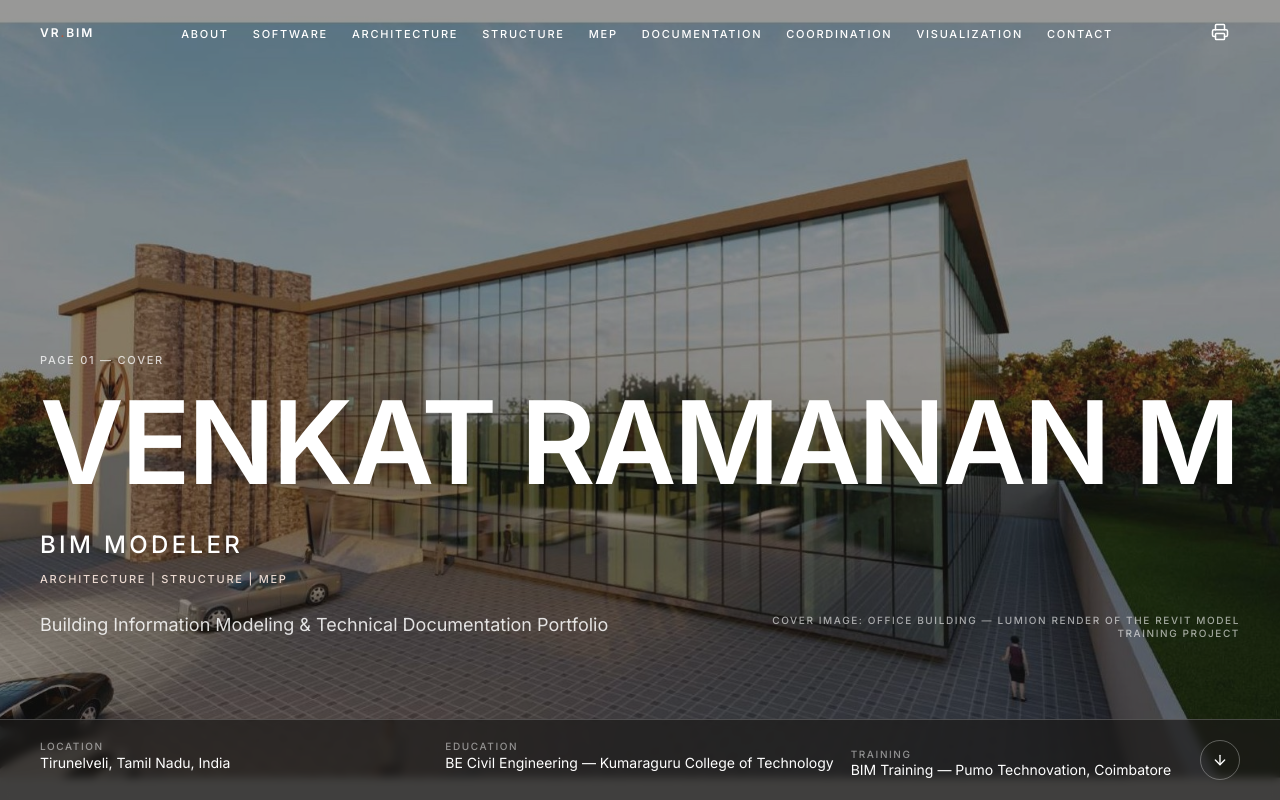
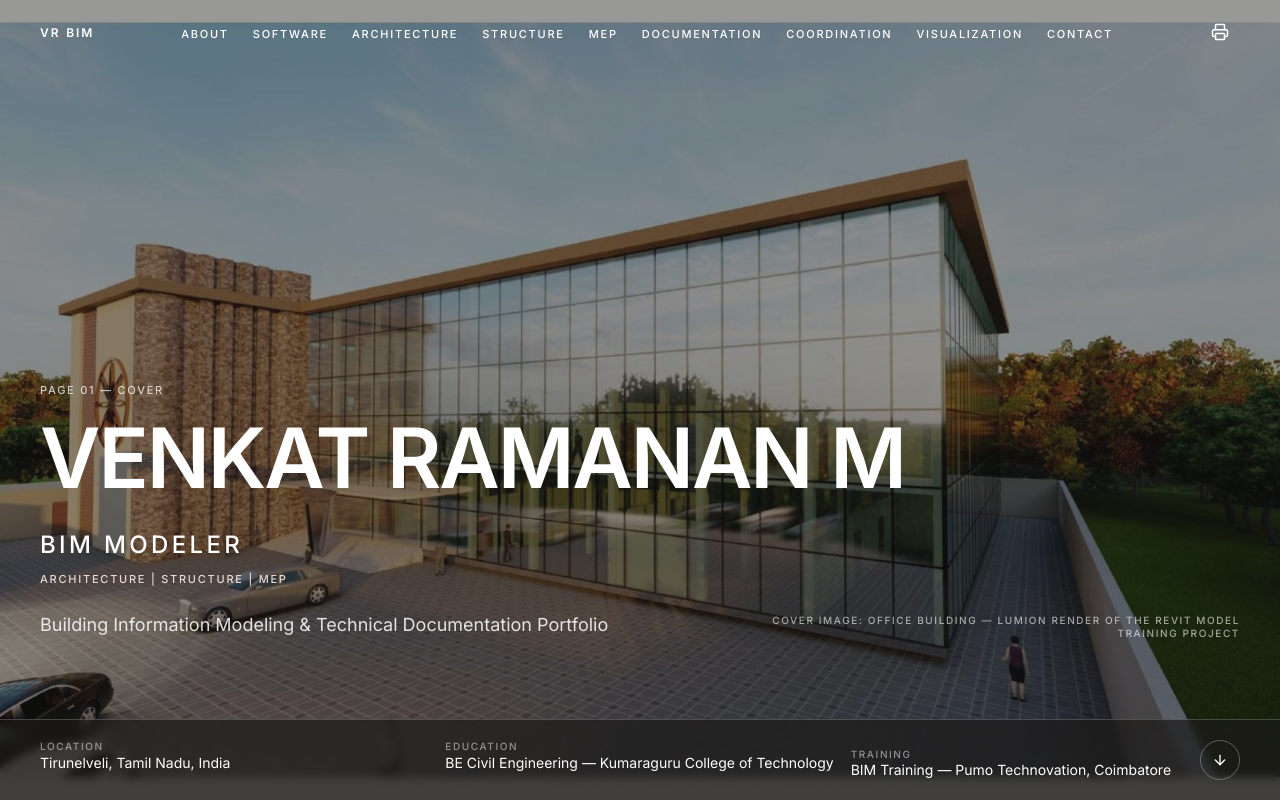
Before and after one commit to priyaVerse/VenkatRamanan-portfolio, a React (Vite) app: page / in a window 1280 px wide. Shown: the top 800 px of the page. Built offline with nearby package versions, Linux system fonts and the light colour scheme.

Commit message:
Keep portfolio name on one line

```diff
--- a/src/sections/Cover.tsx
+++ b/src/sections/Cover.tsx
@@ -17,7 +17,7 @@ export default function Cover() {
 
       <div className="mx-auto flex w-full max-w-page flex-1 flex-col justify-end px-5 pb-14 pt-32 md:px-10 md:pb-20">
         <p className="label text-white/75">Page 01 — Cover</p>
-        <h1 className="mt-5 text-[clamp(2.6rem,9vw,8rem)] font-semibold uppercase leading-[0.95] tracking-tight">{profile.name}</h1>
+        <h1 className="mt-5 whitespace-nowrap text-[clamp(1.35rem,6.5vw,7rem)] font-semibold uppercase leading-[0.95] tracking-tight">{profile.name}</h1>
         <div className="mt-8 grid gap-6 md:grid-cols-12 md:items-end">
           <div className="md:col-span-7">
             <p className="text-xl font-medium uppercase tracking-[0.14em] md:text-2xl">{profile.roleShort}</p>
```
